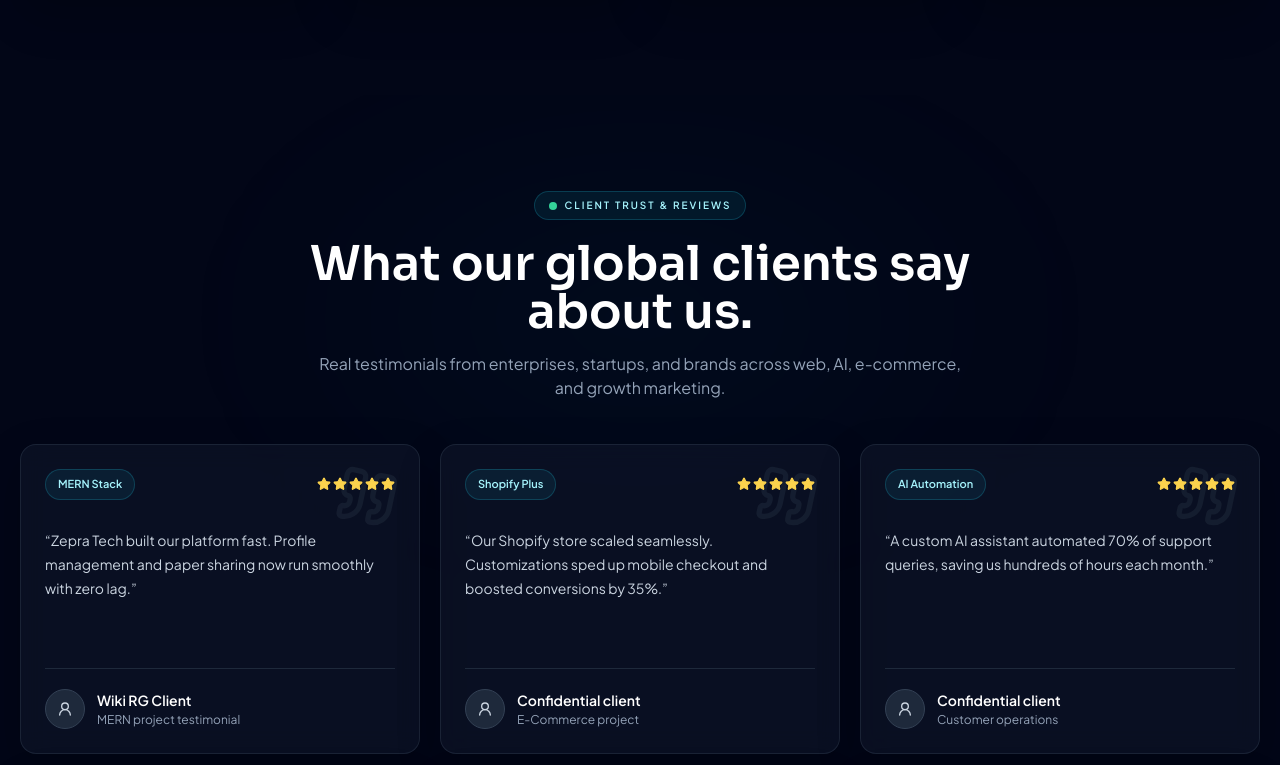
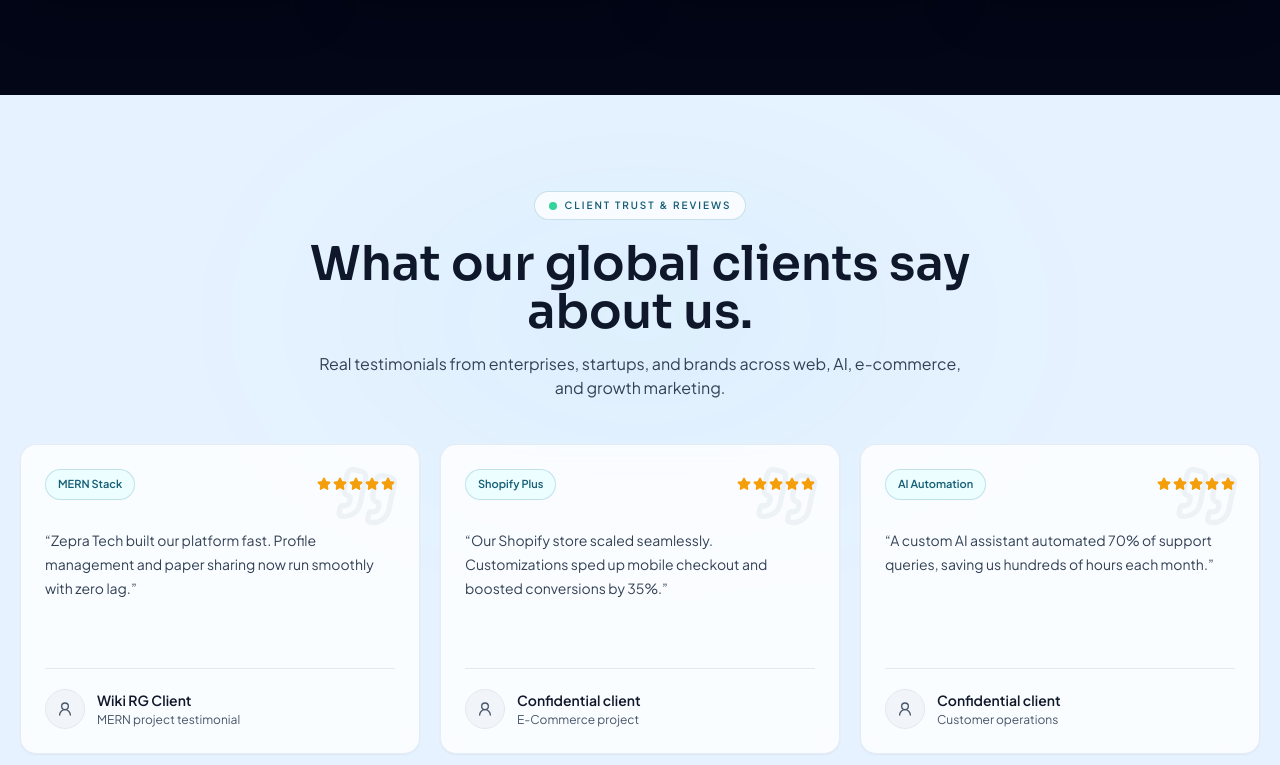
Before and after one commit to mawaisawan2008/test-zepra, a Next.js app: page / in a window 1280 px wide. Shown: the part 2575-3340 px from the top of the page. Built offline with nearby package versions, Linux system fonts and the light colour scheme.

Commit message:
Updated changes

```diff
--- a/components/sections/testimonials-section.jsx
+++ b/components/sections/testimonials-section.jsx
@@ -3,24 +3,24 @@ import { testimonials } from "@/lib/site";
 
 export function TestimonialsSection() {
   return (
-    <section className="relative isolate overflow-hidden bg-slate-950 py-20 text-white sm:py-24">
+    <section className="relative isolate overflow-hidden bg-[#E6F2FF] py-20 text-slate-900 sm:py-24">
       <div
         aria-hidden="true"
         className="pointer-events-none absolute left-1/2 top-16 -z-10 h-80 w-[min(80vw,900px)] -translate-x-1/2 rounded-full bg-[radial-gradient(ellipse_at_center,rgba(6,182,212,0.14),transparent_68%)] blur-[120px] animate-pulse motion-reduce:animate-none"
       />
       <div className="container relative">
         <header className="mx-auto max-w-3xl text-center">
-          <div className="inline-flex items-center gap-2 rounded-full border border-cyan-400/20 bg-cyan-400/[0.08] px-3.5 py-1.5 text-[10px] font-semibold uppercase tracking-[0.2em] text-cyan-200">
+          <div className="inline-flex items-center gap-2 rounded-full border border-cyan-700/20 bg-white/75 px-3.5 py-1.5 text-[10px] font-semibold uppercase tracking-[0.2em] text-cyan-800">
             <span className="relative flex h-2 w-2">
               <span className="absolute inline-flex h-full w-full animate-ping rounded-full bg-emerald-400 opacity-70 motion-reduce:animate-none" />
               <span className="relative inline-flex h-2 w-2 rounded-full bg-emerald-400" />
             </span>
             Client trust &amp; reviews
           </div>
-          <h2 className="mt-5 font-display text-3xl font-semibold leading-tight text-white sm:text-4xl lg:text-5xl">
+          <h2 className="mt-5 font-display text-3xl font-semibold leading-tight text-slate-900 sm:text-4xl lg:text-5xl">
             What our global clients say about us.
           </h2>
-          <p className="mx-auto mt-4 max-w-2xl text-sm leading-7 text-slate-400 sm:text-base">
+          <p className="mx-auto mt-4 max-w-2xl text-sm leading-7 text-slate-700 sm:text-base">
             Real testimonials from enterprises, startups, and brands across web,
             AI, e-commerce, and growth marketing.
           </p>
--- a/components/shared/testimonial-card.jsx
+++ b/components/shared/testimonial-card.jsx
@@ -4,18 +4,18 @@ export function TestimonialCard({ testimonial, index }) {
   return (
     <article
       style={{ animationDelay: `${index * 90}ms` }}
-      className="testimonial-reveal group relative flex min-h-[310px] flex-col overflow-hidden rounded-2xl border border-slate-800/80 bg-slate-900/60 p-6 shadow-[0_16px_45px_rgba(0,0,0,0.2)] backdrop-blur-md transition-all duration-300 ease-out hover:-translate-y-2 hover:scale-[1.02] hover:border-cyan-500/50 hover:shadow-2xl hover:shadow-cyan-500/15 motion-reduce:transition-none"
+      className="testimonial-reveal group relative flex min-h-[310px] flex-col overflow-hidden rounded-2xl border border-slate-200/80 bg-white/80 p-6 shadow-sm backdrop-blur-md transition-all duration-300 ease-out hover:-translate-y-2 hover:scale-[1.02] hover:border-cyan-500/50 hover:shadow-2xl hover:shadow-cyan-500/15 motion-reduce:transition-none"
     >
       <Quote
         aria-hidden="true"
-        className="pointer-events-none absolute right-5 top-5 h-16 w-16 rotate-12 text-cyan-100/[0.06] transition-transform duration-500 group-hover:rotate-0 group-hover:scale-110"
+        className="pointer-events-none absolute right-5 top-5 h-16 w-16 rotate-12 text-cyan-900/[0.06] transition-transform duration-500 group-hover:rotate-0 group-hover:scale-110"
       />
 
       <div className="relative flex items-center justify-between gap-3">
-        <span className="inline-flex max-w-[calc(100%_-_4rem)] items-center truncate rounded-full border border-cyan-400/20 bg-cyan-400/[0.08] px-3 py-1.5 text-[11px] font-semibold text-cyan-200 transition-colors duration-300 group-hover:border-cyan-300/40 group-hover:bg-cyan-300/[0.12]">
+        <span className="inline-flex max-w-[calc(100%_-_4rem)] items-center truncate rounded-full border border-cyan-700/20 bg-cyan-50 px-3 py-1.5 text-[11px] font-semibold text-cyan-800 transition-colors duration-300 group-hover:border-cyan-700/40 group-hover:bg-cyan-100">
           {testimonial.service}
         </span>
-        <div role="img" className="flex shrink-0 items-center gap-0.5 text-amber-300" aria-label="5 out of 5 stars">
+        <div role="img" className="flex shrink-0 items-center gap-0.5 text-amber-500" aria-label="5 out of 5 stars">
           {Array.from({ length: 5 }, (_, starIndex) => (
             <Star
               key={starIndex}
@@ -27,17 +27,17 @@ export function TestimonialCard({ testimonial, index }) {
         </div>
       </div>
 
-      <p className="relative mt-7 text-sm leading-6 text-slate-300">
+      <p className="relative mt-7 text-sm leading-6 text-slate-700">
         “{testimonial.quote}”
       </p>
 
-      <div className="relative mt-auto flex items-center gap-3 border-t border-slate-800 pt-5">
-        <span className="flex h-10 w-10 shrink-0 items-center justify-center rounded-full border border-slate-700 bg-slate-800 text-slate-300">
+      <div className="relative mt-auto flex items-center gap-3 border-t border-slate-200 pt-5">
+        <span className="flex h-10 w-10 shrink-0 items-center justify-center rounded-full border border-slate-200 bg-slate-100 text-slate-600">
           <UserRound className="h-4 w-4" />
         </span>
         <div className="min-w-0">
-          <div className="truncate text-sm font-semibold text-white">{testimonial.name}</div>
-          <div className="mt-0.5 truncate text-xs text-slate-400">{testimonial.role}</div>
+          <div className="truncate text-sm font-semibold text-slate-900">{testimonial.name}</div>
+          <div className="mt-0.5 truncate text-xs text-slate-600">{testimonial.role}</div>
         </div>
       </div>
     </article>
```
